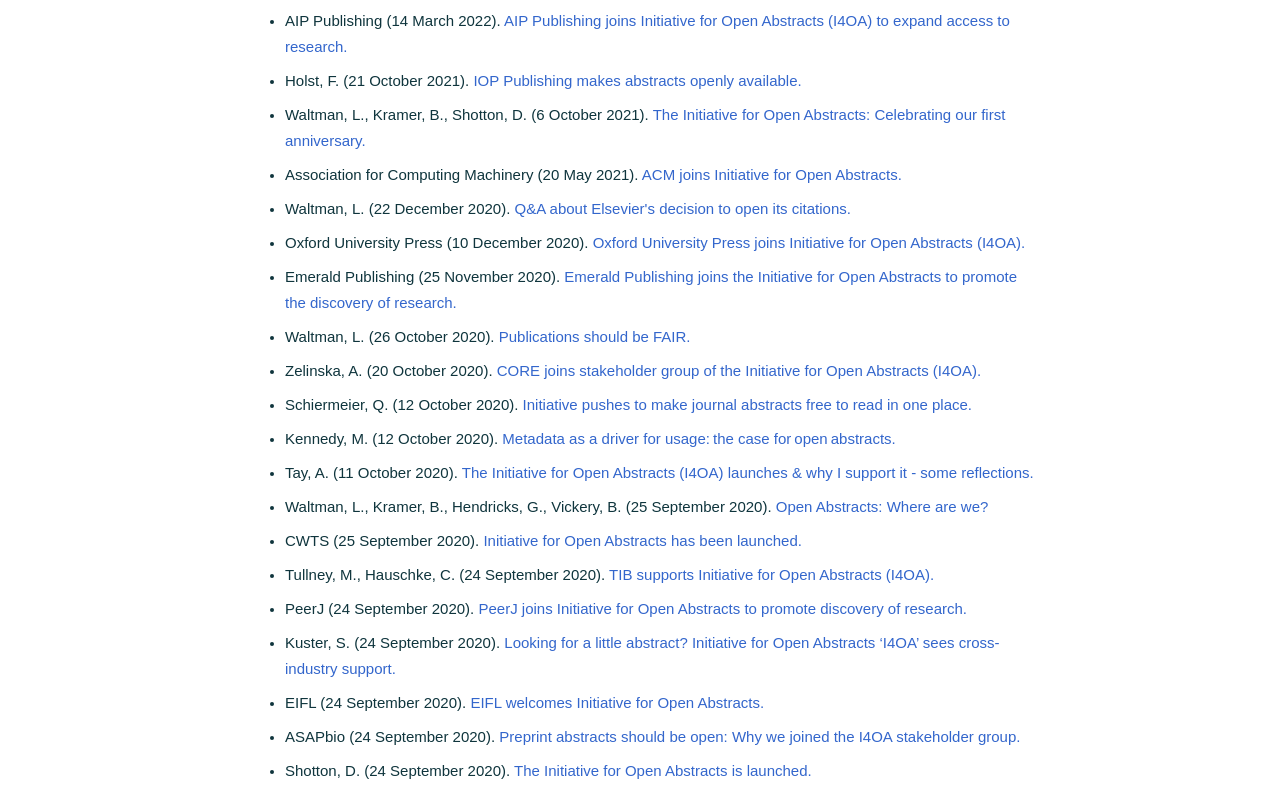
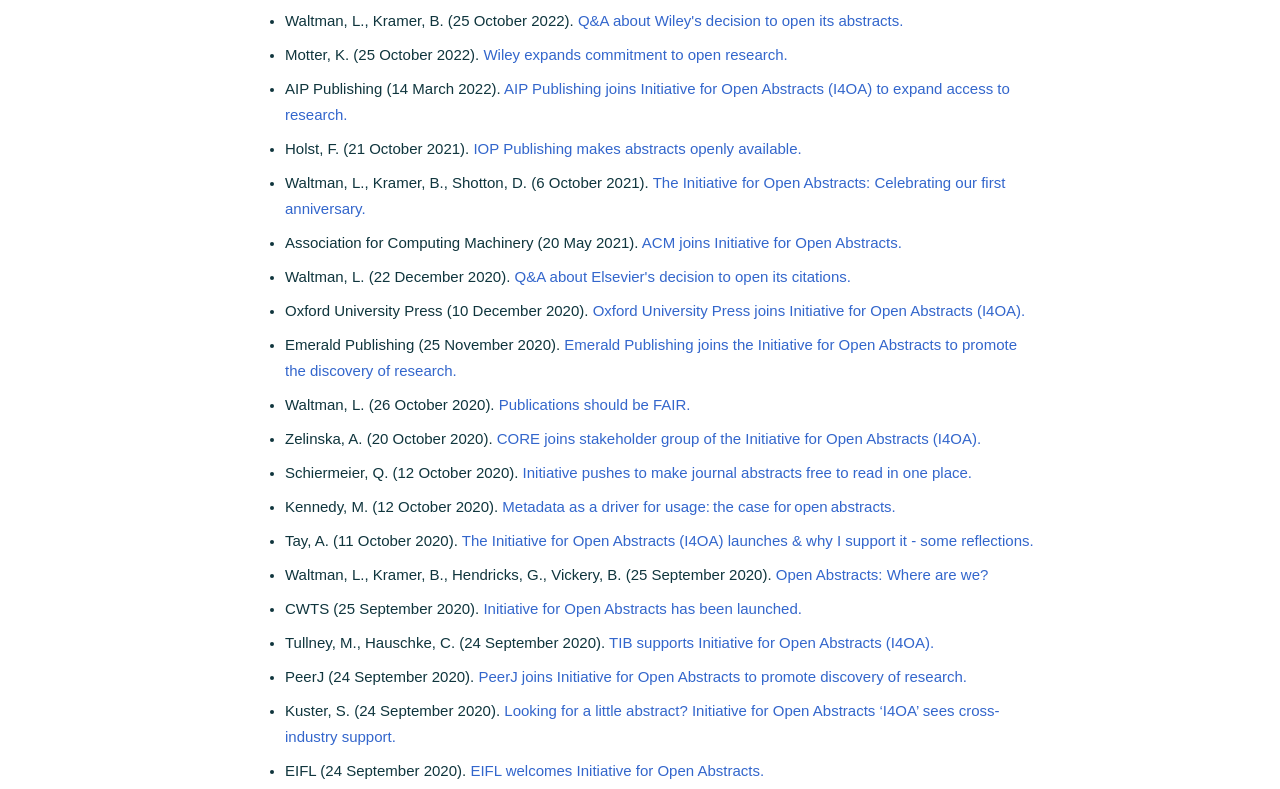
Before and after one commit to i4oa/i4oa.github.io, a plain HTML site: page press.html in a window 1280 px wide. Shown: the part 217-1006 px from the top of the page. Drawn offline with Linux system fonts and the light colour scheme; a web font is replaced by a local one.

Commit message:
Update press.html

```diff
--- a/press.html
+++ b/press.html
@@ -90,6 +90,8 @@
                         <div class="intro-message">
                             <h1 id="media">Press</h1>
                             <ul class="contentList">
+				<li><p>Waltman, L., Kramer, B. (25 October 2022). <a href="https://www.leidenmadtrics.nl/articles/q-a-about-wileys-decision-to-open-its-abstracts">Q&A about Wiley's decision to open its abstracts.</a></p></li>
+				<li><p>Motter, K. (25 October 2022). <a href="https://www.wiley.com/network/researchers/researcher-blogs/wiley-expands-commitment-to-open-research">Wiley expands commitment to open research.</a></p></li>
 				<li><p>AIP Publishing (14 March 2022). <a href="https://publishing.aip.org/about/news/i4oa/">AIP Publishing joins Initiative for Open Abstracts (I4OA) to expand access to research.</a></p></li>
 				<li><p>Holst, F. (21 October 2021). <a href="https://ioppublishing.org/news/iop-publishing-makes-abstracts-openly-available/">IOP Publishing makes abstracts openly available.</a></p></li>
 				<li><p>Waltman, L., Kramer, B., Shotton, D. (6 October 2021). <a href="https://www.leidenmadtrics.nl/articles/the-initiative-for-open-abstracts-celebrating-our-first-anniversary">The Initiative for Open Abstracts: Celebrating our first anniversary.</a></p></li>
```
